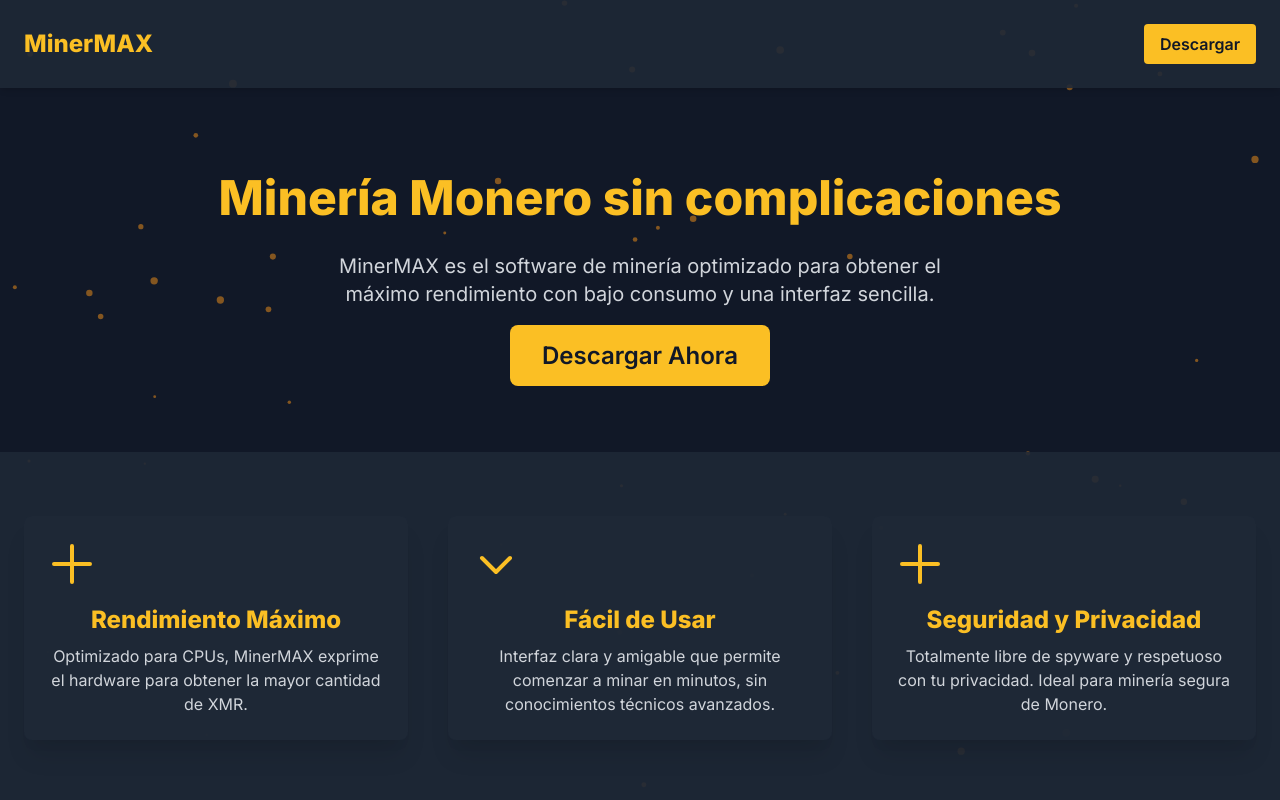
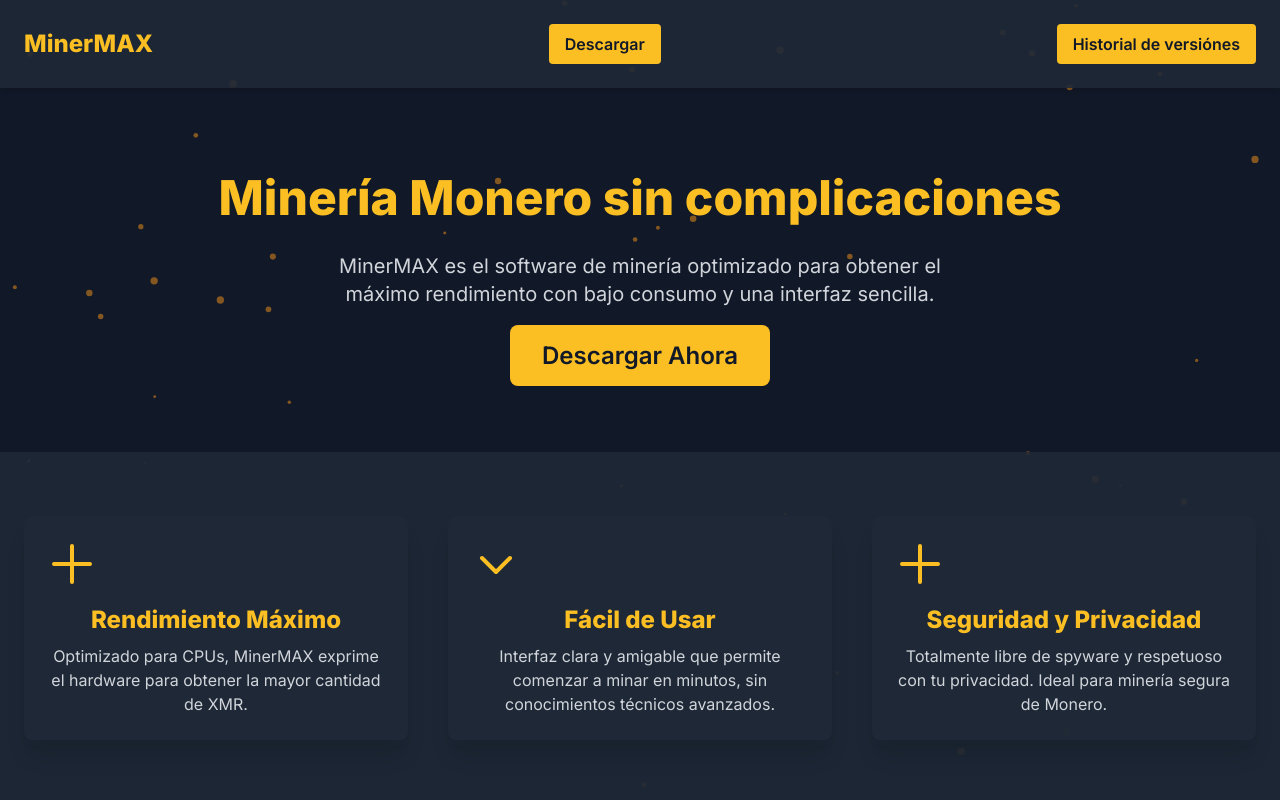
Before and after one commit to GGastoNN/MinerMAX, a website: page index.html in a window 1280 px wide. Shown: the top 800 px of the page. Drawn offline with nearby package versions, Linux system fonts and the light colour scheme.

Commit message:
Update index.html

```diff
--- a/index.html
+++ b/index.html
@@ -42,6 +42,7 @@
     <div class="container mx-auto flex justify-between items-center">
       <h1 class="text-2xl font-bold text-yellow-400">MinerMAX</h1>
       <a href="#descargar" class="bg-yellow-400 text-gray-900 font-semibold px-4 py-2 rounded hover:bg-yellow-300 transition">Descargar</a>
+      <a href="#versiones" class="bg-yellow-400 text-gray-900 font-semibold px-4 py-2 rounded hover:bg-yellow-300 transition">Historial de versiónes</a>
     </div>
   </header>
 
```
